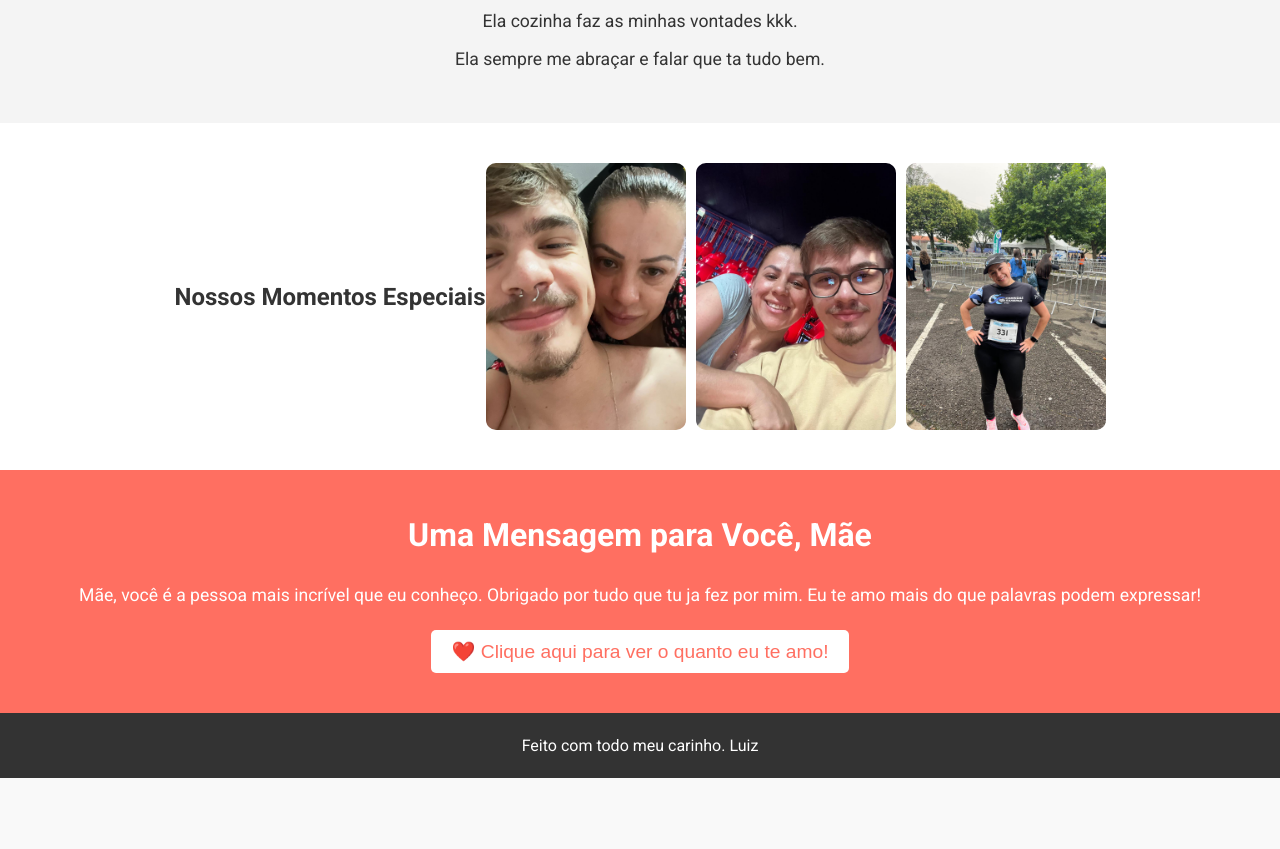
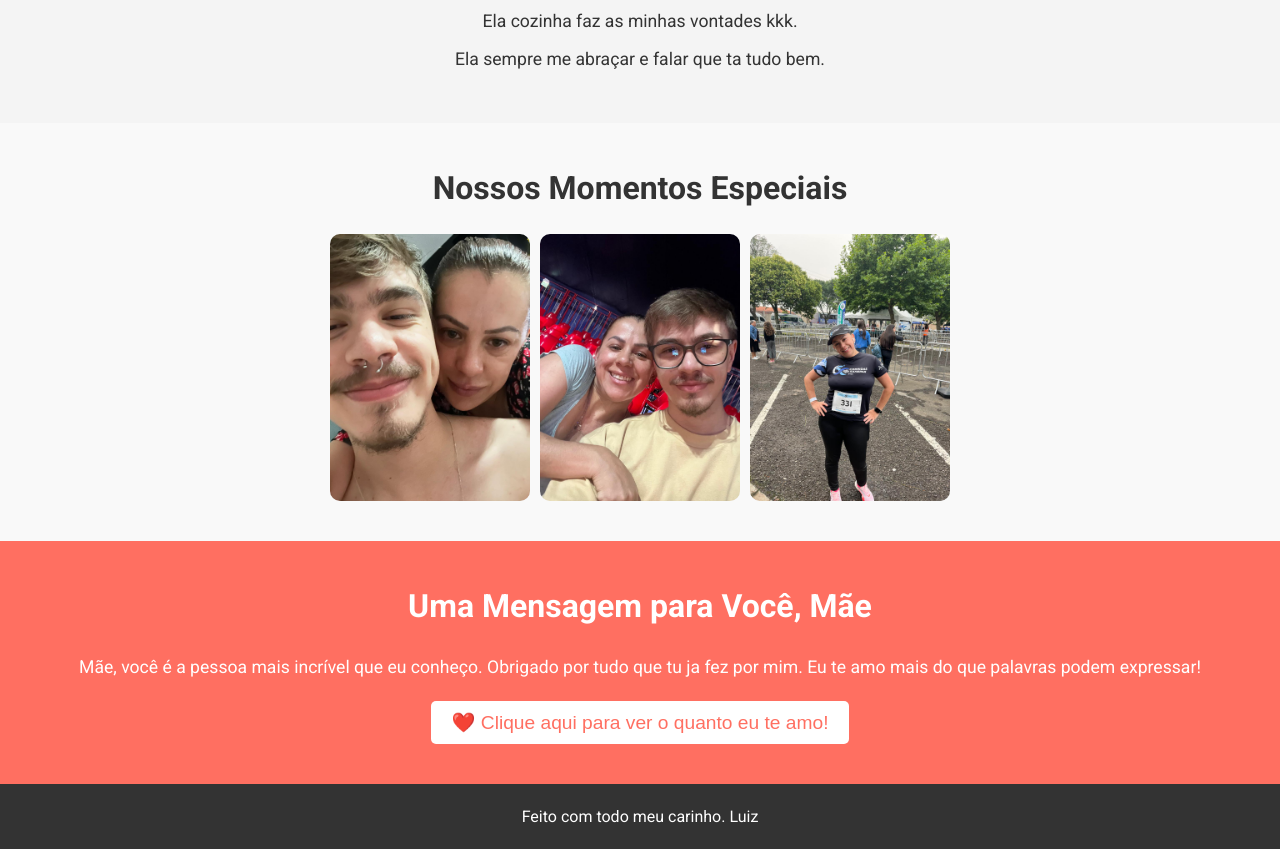
Before and after one commit to Himari11/Himari11.github.io, a plain HTML site: page index.html in a window 1280 px wide. Shown: the part 848-1697 px from the top of the page. Before the commit the page ends 1626 px from the top, so only its background shows below. Drawn offline with Linux system fonts and the light colour scheme.

Commit message:
Update index.html

```diff
--- a/index.html
+++ b/index.html
@@ -32,7 +32,7 @@
             </ul>
         </section>
 
-        <section class="hero">
+        <section class="gallery">
             <h2>Nossos Momentos Especiais</h2>
             <div class="gallery-images">
                 <img src="momento1.jpg" alt="Momento Especial 1">
```
